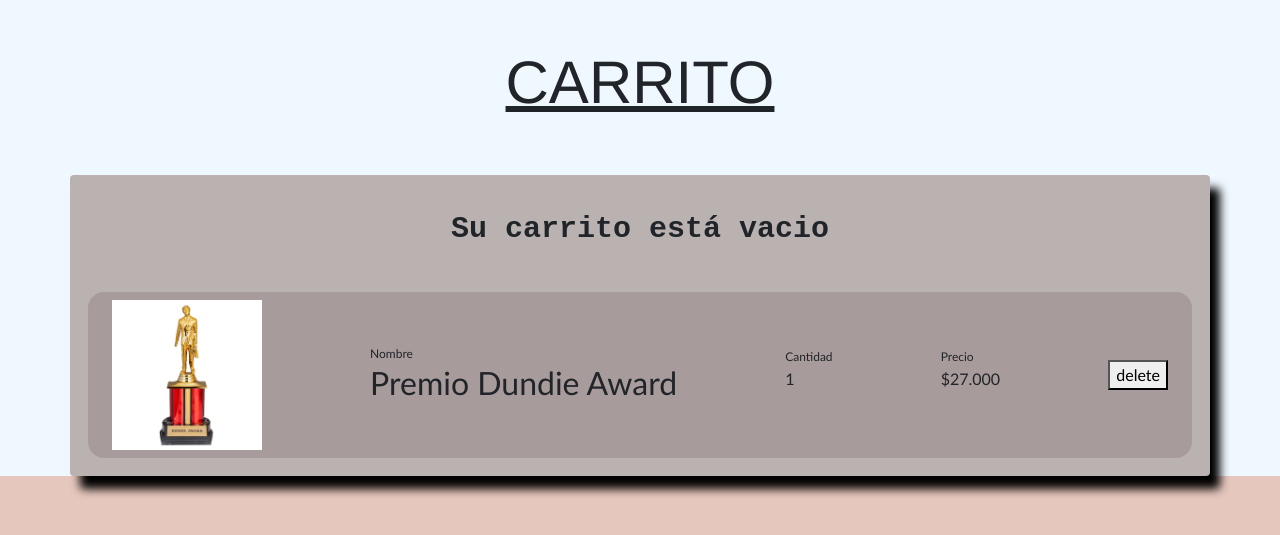
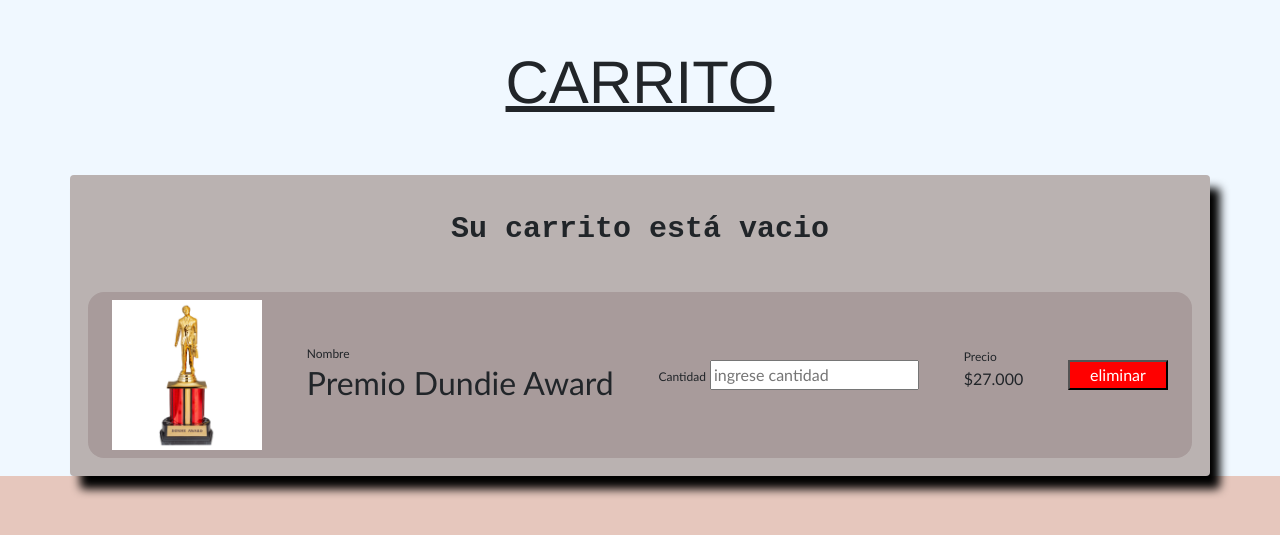
Before and after one commit to Benny20s/entorno_dj, a Django app: page /carrito/ in a window 1280 px wide. Shown: the part 101-636 px from the top of the page. Run offline with Django 4.2, Linux system fonts and the light colour scheme; a user stored in the database is signed in; data comes from the database, SQL or seed files in the repository; both versions use the stored data as it was after the commit; data that the repository does not hold is empty.

Commit message:
modificacion del carrito

```diff
--- a/aplicacion/static/aplicacion/css/carrito.css
+++ b/aplicacion/static/aplicacion/css/carrito.css
@@ -19,3 +19,9 @@
 .carrito-producto small {
     font-size: .75rem;
 }
+
+.boton{
+    background-color: red;
+    width: 100px;
+    color: white;
+}
--- a/aplicacion/templates/aplicacion/base.html
+++ b/aplicacion/templates/aplicacion/base.html
@@ -55,6 +55,7 @@
                                 </a>
                             </li>
                         {% endif %}
+                            <!-- aqui esta el boton de la cuenta -->
                             <a href="{% url 'cuenta' %}" class="nav-link" style="color: white" id="icon">
                                 <svg xmlns="http://www.w3.org/2000/svg" width="25" height="25" fill="currentColor" class="bi bi-person-circle" viewBox="0 0 16 16">
                                     <path d="M11 6a3 3 0 1 1-6 0 3 3 0 0 1 6 0z"/>
--- a/aplicacion/templates/aplicacion/carrito/carri.html
+++ b/aplicacion/templates/aplicacion/carrito/carri.html
@@ -13,11 +13,11 @@
     </div>
 
     <div style="background-color: #bab2b1;" class="container p-2" id="contenedor-general">
-
+        <!-- aqui esta el mensaje que el carrito esta vacio -->
         <div>
             <p style="font-family:'Courier New', Courier, monospace; font-size: 30px;" class="text-center p-4"><b>Su carrito está vacio</b></p>
         </div>
-
+        <!-- aqui va el for de los productos -->
         <div class="carrito-producto" style="margin: 10px;">
             <img src="{% static 'aplicacion/imagenes/dundies.jpg' %}" height="150px">
             <div class="carrito-titulo">
@@ -26,13 +26,13 @@
             </div>
             <div class="carrito-cantidad">
                 <small>Cantidad</small>
-                <p>1</p>
+                <input type="text" name="cantidad" id="cantidad" placeholder="ingrese cantidad">
             </div>
             <div class="carrito-producto-precio">
                 <small>Precio</small>
                 <p>$27.000</p>
             </div>
-            <button>delete</button>
+            <input class="boton" type="submit" value="eliminar">
         </div>
 
     </div>
--- a/aplicacion/templates/aplicacion/registration/cuenta.html
+++ b/aplicacion/templates/aplicacion/registration/cuenta.html
@@ -1,6 +1,5 @@
 {% extends 'aplicacion/base.html' %}
 {% load static %}
-
 
 {% block contenido %}
 <div>
```
Also changed, not shown: db.sqlite3.
